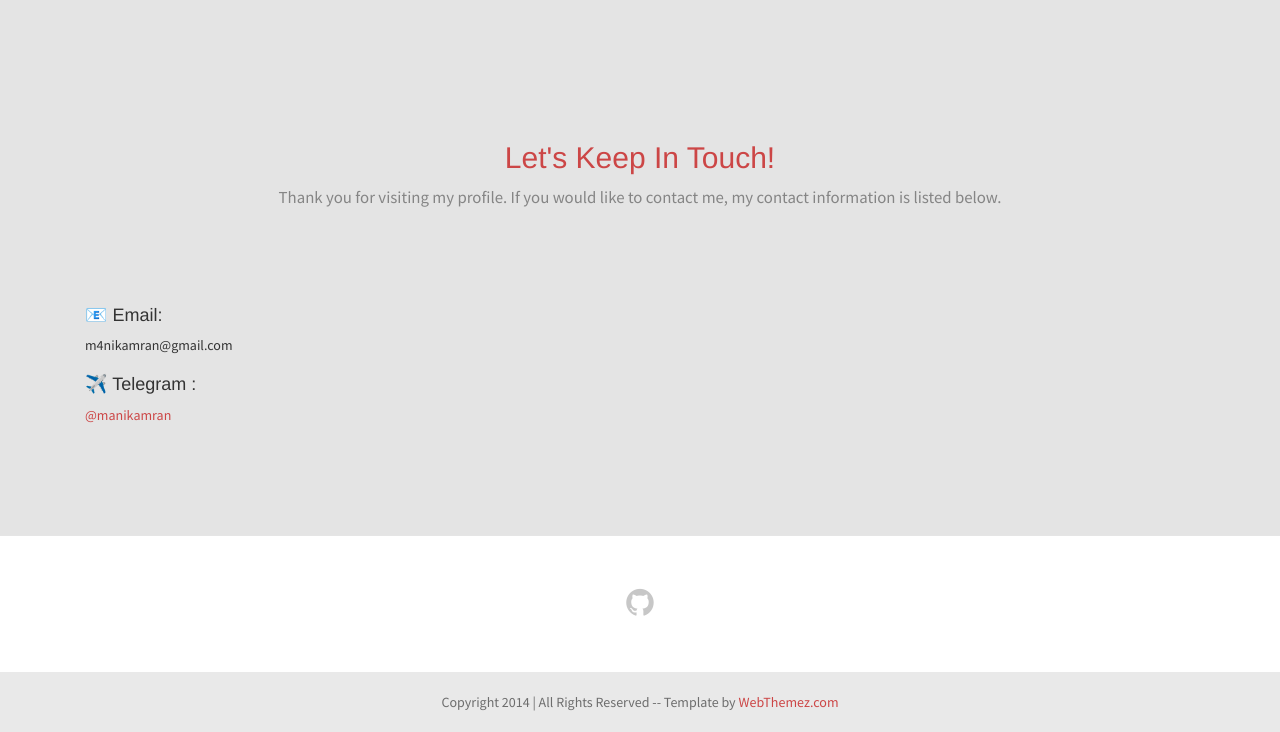
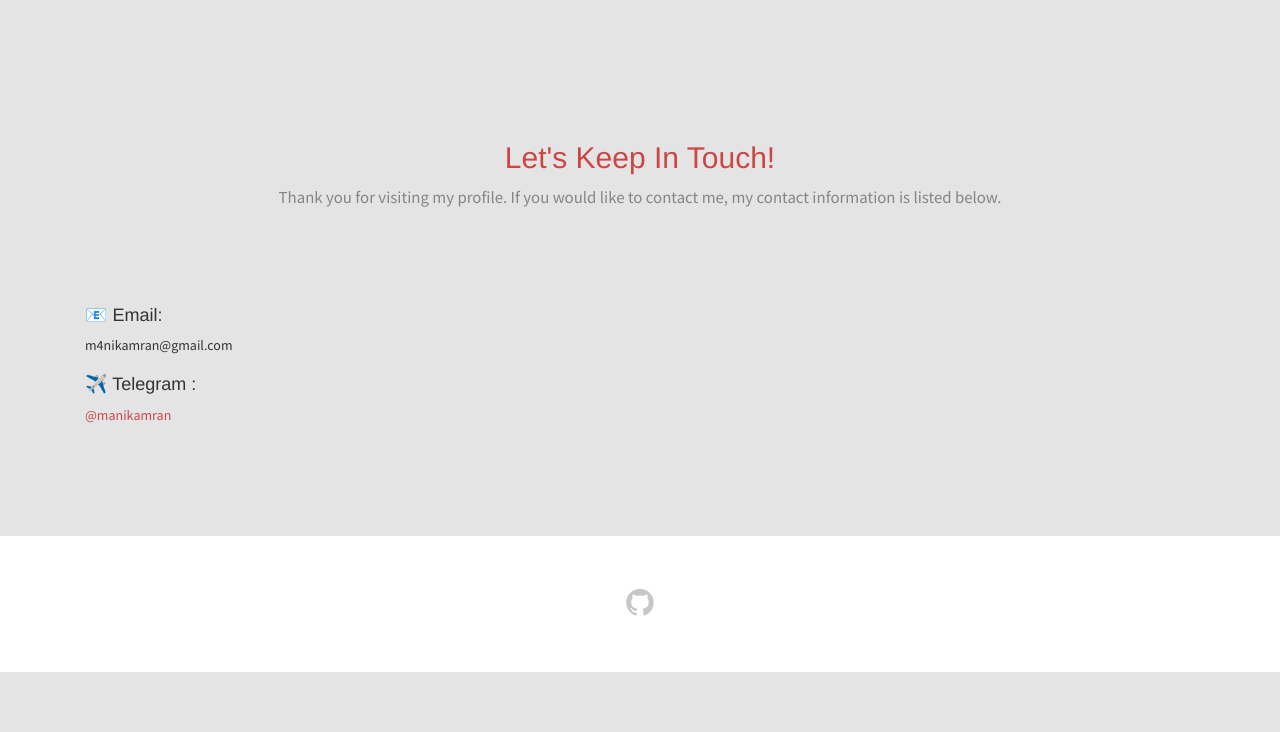
Before and after one commit to AdolfMacro/mani, a plain HTML site: page index.html in a window 1280 px wide. Shown: the part 3426-4158 px from the top of the page. After the commit the page ends 4098 px from the top, so only its background shows below. Drawn offline with Linux system fonts and the light colour scheme.

Commit message:
Update index.html

```diff
--- a/index.html
+++ b/index.html
@@ -443,16 +443,6 @@
         </div>
     </footer>
     <!--/.page-section-->
-    <section class="copyright">
-        <div class="container">
-            <div class="row">
-                <div class="col-sm-12 text-center">
-                    Copyright 2014 | All Rights Reserved  -- Template by <a href="http://webThemez.com">WebThemez.com</a>
-                </div>
-            </div>
-            <!-- / .row -->
-        </div>
-    </section>
     <a href="#top" class="topHome"><i class="fa fa-chevron-up fa-2x"></i></a>
 
     <!--[if lte IE 8]><script src="//ajax.googleapis.com/ajax/libs/jquery/1.11.0/jquery.min.js"></script><![endif]-->
```
